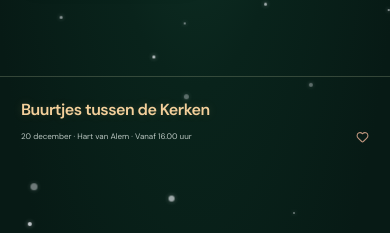
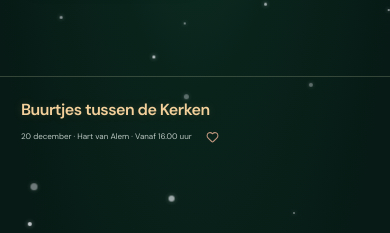
Before and after one commit to GaryWenneker/BringToGo, a Next.js app: page /toegang in a window 390 px wide. Shown: the part 462-695 px from the top of the page. Built offline with nearby package versions, Linux system fonts and the light colour scheme; a web font is replaced by a local one.

Commit message:
style: keep new local event identity readable on mobile

```diff
--- a/src/app/christmas-experience.css
+++ b/src/app/christmas-experience.css
@@ -424,3 +424,14 @@ body > :not(.christmas-atmosphere) { position: relative; z-index: 1; }
   .site-header .brand { gap: 4px; }
   .site-header .my-overview-link { padding: 7px; }
 }
+
+/* Keep the longer local name readable even on compact phones. */
+@media(max-width:760px) {
+  .site-footer { flex-wrap: wrap; column-gap: 14px; row-gap: 6px; }
+  .site-footer .footer-brand { width: 100%; }
+  .site-footer > svg { margin-left: 0; }
+}
+@media(max-width:340px) {
+  .site-header .brand-mark { display: none; }
+  .site-header .brand-main { font-size: 15px; }
+}
```
